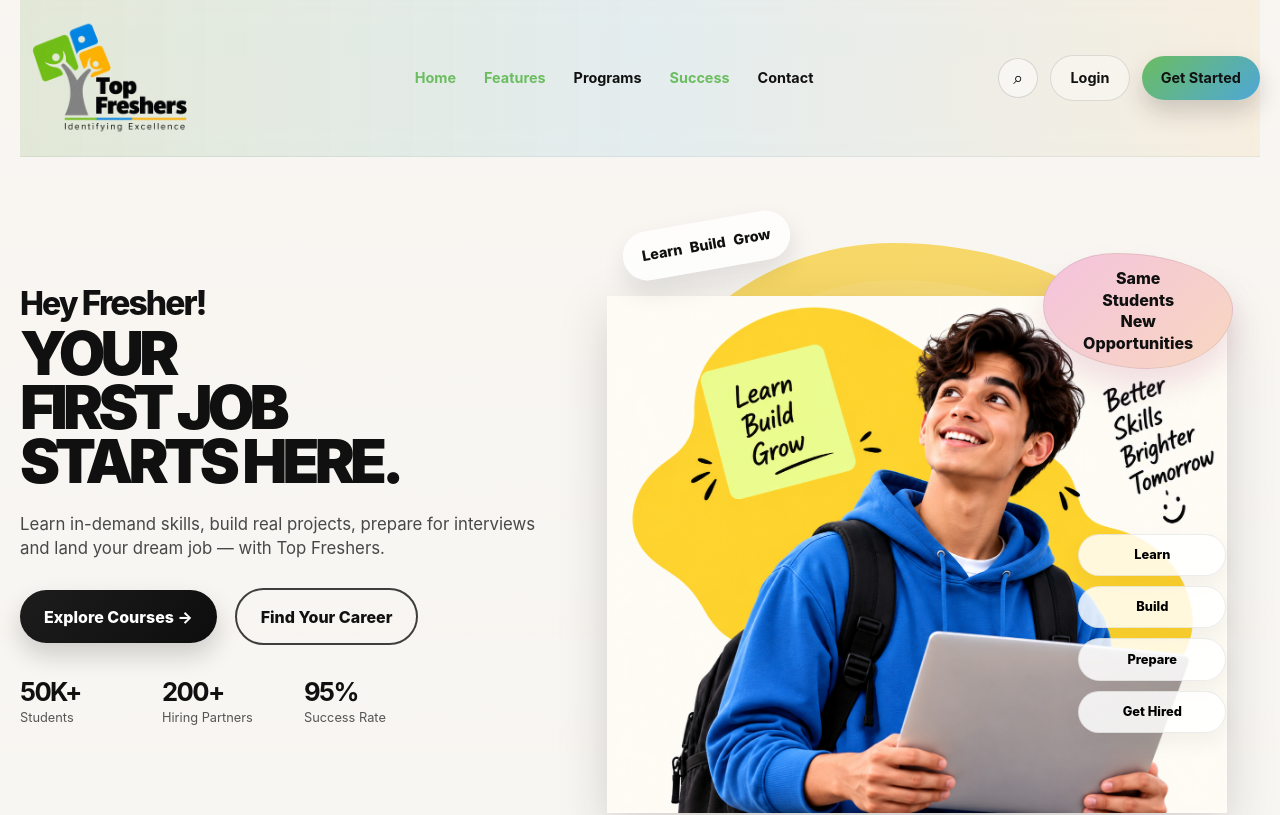
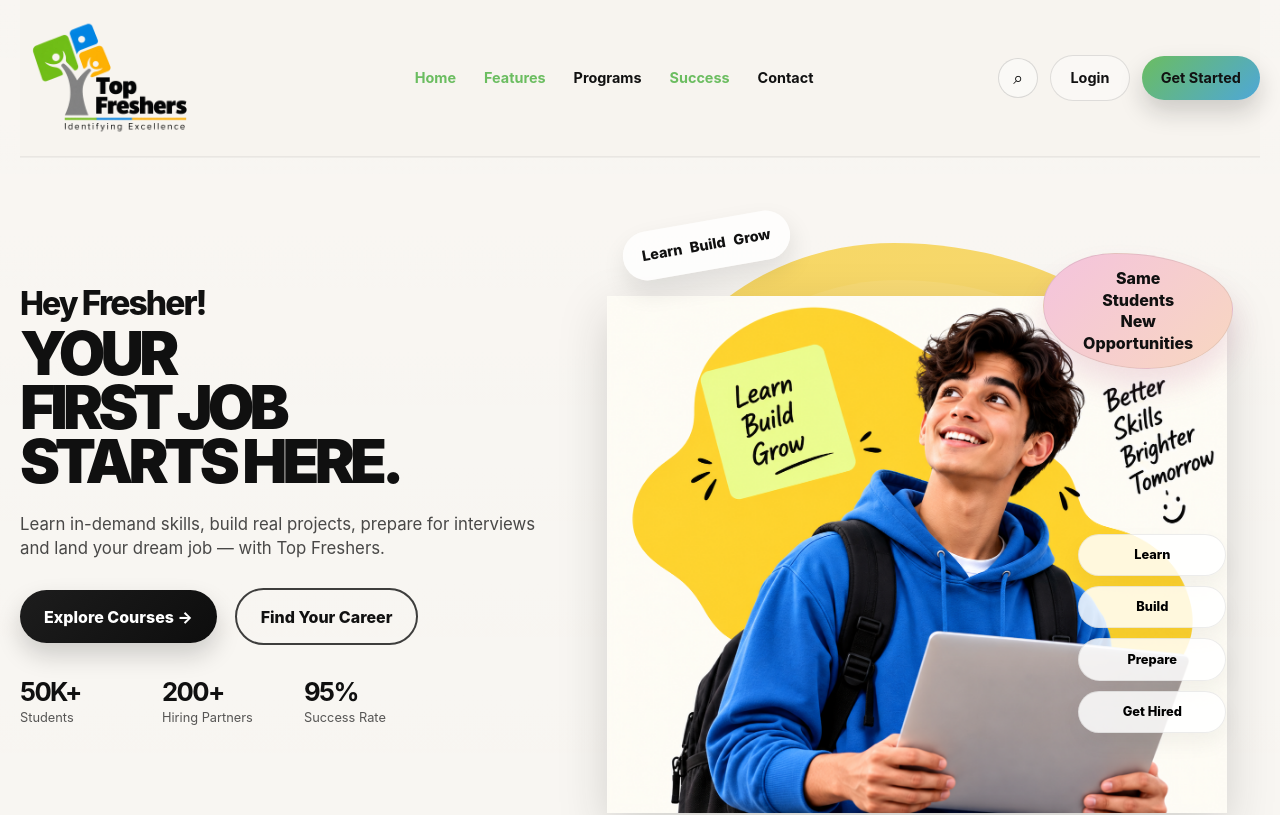
Before and after one commit to jayavarmaS/top-freshers, a React (Vite) app: page / in a window 1280 px wide. Shown: the top 815 px of the page. Built offline with nearby package versions, Linux system fonts and the light colour scheme.

Commit message:
Fix sticky header background while scrolling

```diff
--- a/src/index.css
+++ b/src/index.css
@@ -60,9 +60,10 @@ header {
   position: sticky;
   top: 0;
   z-index: 20;
-  background: linear-gradient(90deg, rgba(125, 173, 95, 0.18), rgba(78, 167, 216, 0.12), rgba(239, 182, 93, 0.12));
+  background: rgba(247, 244, 239, 0.96);
   backdrop-filter: blur(12px);
   border-bottom: 1px solid rgba(23, 23, 23, 0.06);
+  box-shadow: 0 1px 0 rgba(23, 23, 23, 0.04);
 }
 
 .nav-shell {
```
